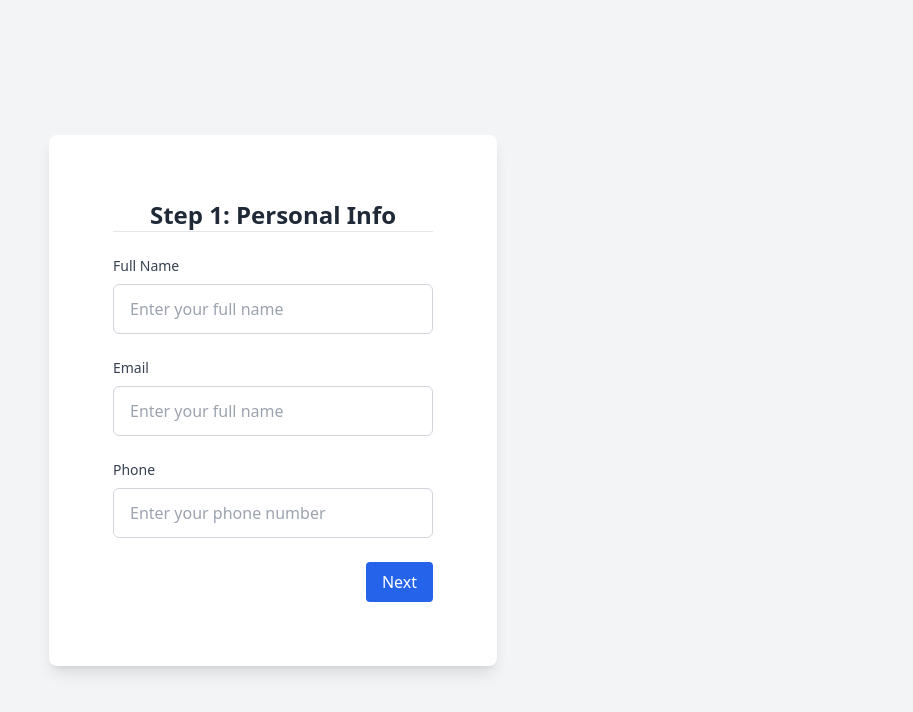
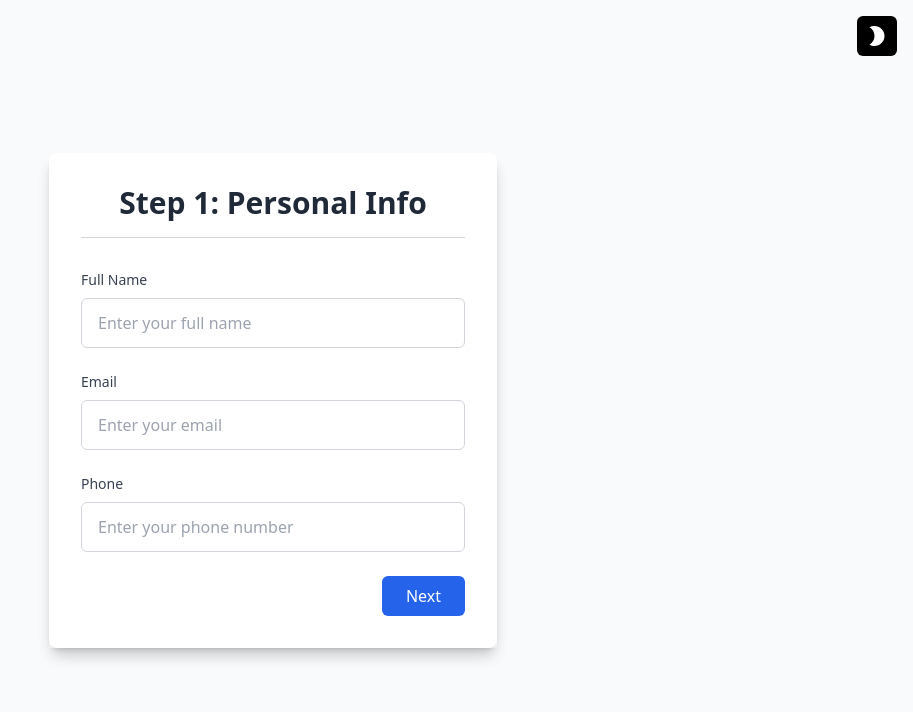
Before and after one commit to rifat-sarker/pxlhut-assignment, a Next.js app: page / in a window 1280 px wide. Shown: the top 712 px of the page, without its empty margins (367-1280 px from the left). Built offline with nearby package versions, Linux system fonts and the light colour scheme.

Commit message:
Add dark mode toggle, enhance multi-step form, and update dependencies

```diff
--- a/db.json
+++ b/db.json
@@ -10,6 +10,28 @@
       "username": "rifatsarker",
       "password": "12345678",
       "confirmPassword": "12345678"
+    },
+    {
+      "id": "1aa6",
+      "fullName": "Rifat Sarker",
+      "email": "rifatswd@gmail.com",
+      "phone": "01642550487",
+      "address": "Tangail",
+      "zip": "19605",
+      "username": "rifatsarkerjony",
+      "password": "fsdfdfdfdfdf",
+      "confirmPassword": "fsdfdfdfdfdf"
+    },
+    {
+      "id": "4859",
+      "fullName": "Rifat Sarker",
+      "email": "rifatsarkerjony@gmail.com",
+      "phone": "+8801642550487",
+      "address": "Tangail",
+      "zip": "19605",
+      "username": "rifatsarker",
+      "password": "123456",
+      "confirmPassword": "123456"
     }
   ]
 }
--- a/package.json
+++ b/package.json
@@ -17,6 +17,7 @@
     "react": "^19.0.0",
     "react-dom": "^19.0.0",
     "react-hook-form": "^7.55.0",
+    "react-icons": "^5.5.0",
     "react-redux": "^9.2.0",
     "zod": "^3.24.2"
   },
--- a/src/app/globals.css
+++ b/src/app/globals.css
@@ -2,3 +2,19 @@
 @tailwind base;
 @tailwind components;
 @tailwind utilities;
+
+
+
+body {
+  transition: background-color 0.3s, color 0.3s; /* Add smooth transitions */
+}
+
+.dark {
+  background-color: #1f2937; /* Dark background color */
+  color: white; /* Dark text color */
+}
+
+.light {
+  background-color: #ffffff; /* Light background color */
+  color: black; /* Light text color */
+}
--- a/src/app/layout.tsx
+++ b/src/app/layout.tsx
@@ -2,6 +2,7 @@ import type { Metadata } from "next";
 import { Geist, Geist_Mono } from "next/font/google";
 import "./globals.css";
 import { Providers } from "@/providers/Providers";
+import DarkModeToggle from "@/components/DarkModeToggle";
 
 const geistSans = Geist({
   variable: "--font-geist-sans",
@@ -28,7 +29,12 @@ export default function RootLayout({
       <body
         className={`${geistSans.variable} ${geistMono.variable} antialiased`}
       >
-        <Providers>{children}</Providers>
+        <Providers>
+          <div className="fixed top-4 right-4 z-50">
+            <DarkModeToggle />
+          </div>
+          {children}
+        </Providers>
       </body>
     </html>
   );
--- /dev/null
+++ b/src/components/DarkModeToggle.tsx
@@ -0,0 +1,43 @@
+"use client";
+
+import { useEffect, useState } from "react";
+import { CiLight } from "react-icons/ci";
+import { MdModeNight } from "react-icons/md";
+
+
+
+const DarkModeToggle = () => {
+  const [isDarkMode, setIsDarkMode] = useState(false);
+
+  useEffect(() => {
+    const storedMode = localStorage.getItem("darkMode");
+    if (storedMode === "true") {
+      setIsDarkMode(true);
+    }
+  }, []);
+
+  useEffect(() => {
+    if (isDarkMode) {
+      document.documentElement.classList.add("dark");
+      localStorage.setItem("darkMode", "true");
+    } else {
+      document.documentElement.classList.remove("dark");
+      localStorage.setItem("darkMode", "false");
+    }
+  }, [isDarkMode]);
+
+  return (
+    <button
+      onClick={() => setIsDarkMode((prev) => !prev)}
+      className="p-2 bg-black text-white rounded-md"
+    >
+      {isDarkMode ? (
+        <CiLight size={24}/>
+      ) : (
+        <MdModeNight size={24} />
+      )}
+    </button>
+  );
+};
+
+export default DarkModeToggle;
--- a/src/components/MultiStepForm/MultiStepForm.tsx
+++ b/src/components/MultiStepForm/MultiStepForm.tsx
@@ -37,14 +37,15 @@ const MultiStepForm = () => {
   };
 
   return (
-    <div className="min-h-screen flex items-center justify-center bg-gray-100 px-4">
-      <div className="bg-white p-8 rounded-lg shadow-lg w-full max-w-md">
+    <div className="flex items-center justify-center p-5 bg-gray-50 dark:bg-gray-900 min-h-screen">
+      <div className="rounded-lg shadow-lg w-full max-w-md">
         {step === 0 && (
           <Step1
             onNext={(data: FormDataStep1) => {
               updateForm(data);
               handleNext();
             }}
+            formData={formData} // Pass formData to Step1
           />
         )}
         {step === 1 && (
@@ -54,6 +55,7 @@ const MultiStepForm = () => {
               handleNext();
             }}
             onBack={handleBack}
+            formData={formData} // Pass formData to Step2
           />
         )}
         {step === 2 && (
@@ -63,6 +65,7 @@ const MultiStepForm = () => {
               handleNext();
             }}
             onBack={handleBack}
+            formData={formData} // Pass formData to Step3
           />
         )}
         {step === 3 && (
--- a/src/components/MultiStepForm/Step1.tsx
+++ b/src/components/MultiStepForm/Step1.tsx
@@ -3,30 +3,41 @@
 import React from "react";
 import { useForm } from "react-hook-form";
 import { zodResolver } from "@hookform/resolvers/zod";
-import { FormDataStep1 } from "@/types/formData";
+import { FormData, FormDataStep1 } from "@/types/formData";
 import { step1Schema } from "@/schemas/step1Schema";
 
-const Step1 = ({ onNext }: { onNext: (data: FormDataStep1) => void }) => {
+const Step1 = ({
+  onNext,
+  formData,
+}: {
+  onNext: (data: FormDataStep1) => void;
+  formData: FormData;
+}) => {
   const {
     register,
     handleSubmit,
     formState: { errors },
   } = useForm<FormDataStep1>({
     resolver: zodResolver(step1Schema),
+    defaultValues: {
+      fullName: formData.fullName,
+      email: formData.email,
+      phone: formData.phone,
+    },
   });
 
   return (
-    <div className=" flex items-center justify-center">
-      <div className="bg-white p-8 w-full max-w-md">
-        <h1 className="text-2xl font-semibold text-center mb-6 text-gray-800">
+    <div className="flex items-center justify-center dark:bg-gray-900 bg-gray-50">
+      <div className="bg-white dark:bg-gray-800 p-8 rounded-lg shadow-lg w-full max-w-md">
+        <h1 className="text-3xl font-semibold text-center mb-8 text-gray-800 dark:text-white">
           Step 1: Personal Info
-          <hr />
+          <hr className="my-4 border-gray-300 dark:border-gray-600" />
         </h1>
         <form onSubmit={handleSubmit(onNext)} className="space-y-6">
           <div>
             <label
               htmlFor="fullName"
-              className="block text-sm   text-gray-700 mb-2"
+              className="block text-sm font-medium text-gray-700 dark:text-gray-300 mb-2"
             >
               Full Name
             </label>
@@ -34,7 +45,7 @@ const Step1 = ({ onNext }: { onNext: (data: FormDataStep1) => void }) => {
               id="fullName"
               {...register("fullName")}
               placeholder="Enter your full name"
-              className="w-full border border-gray-300 rounded-md px-4 py-3 focus:outline-none focus:ring-2 focus:ring-blue-500"
+              className="w-full border border-gray-300 dark:border-gray-600 rounded-md px-4 py-3 focus:outline-none focus:ring-2 focus:ring-blue-500 dark:bg-gray-700 dark:text-white dark:focus:ring-blue-400"
             />
             {errors.fullName && (
               <p className="text-red-500 text-sm mt-1">
@@ -45,15 +56,15 @@ const Step1 = ({ onNext }: { onNext: (data: FormDataStep1) => void }) => {
           <div>
             <label
               htmlFor="email"
-              className="block text-sm   text-gray-700 mb-2"
+              className="block text-sm font-medium text-gray-700 dark:text-gray-300 mb-2"
             >
               Email
             </label>
             <input
               id="email"
               {...register("email")}
-              placeholder="Enter your full name"
-              className="w-full border border-gray-300 rounded-md px-4 py-3 focus:outline-none focus:ring-2 focus:ring-blue-500"
+              placeholder="Enter your email"
+              className="w-full border border-gray-300 dark:border-gray-600 rounded-md px-4 py-3 focus:outline-none focus:ring-2 focus:ring-blue-500 dark:bg-gray-700 dark:text-white dark:focus:ring-blue-400"
             />
             {errors.email && (
               <p className="text-red-500 text-sm mt-1">
@@ -65,7 +76,7 @@ const Step1 = ({ onNext }: { onNext: (data: FormDataStep1) => void }) => {
           <div>
             <label
               htmlFor="phone"
-              className="block text-sm   text-gray-700 mb-2"
+              className="block text-sm font-medium text-gray-700 dark:text-gray-300 mb-2"
             >
               Phone
             </label>
@@ -73,7 +84,7 @@ const Step1 = ({ onNext }: { onNext: (data: FormDataStep1) => void }) => {
               id="phone"
               {...register("phone")}
               placeholder="Enter your phone number"
-              className="w-full border border-gray-300 rounded-md px-4 py-3 focus:outline-none focus:ring-2 focus:ring-blue-500"
+              className="w-full border border-gray-300 dark:border-gray-600 rounded-md px-4 py-3 focus:outline-none focus:ring-2 focus:ring-blue-500 dark:bg-gray-700 dark:text-white dark:focus:ring-blue-400"
             />
             {errors.phone && (
               <p className="text-red-500 text-sm mt-1">
@@ -82,10 +93,10 @@ const Step1 = ({ onNext }: { onNext: (data: FormDataStep1) => void }) => {
             )}
           </div>
 
-          <div className="flex justify-end">
+          <div className="flex justify-end mt-6">
             <button
               type="submit"
-              className="py-2 px-4 bg-blue-600 text-white rounded hover:bg-blue-700"
+              className="py-2 px-6 bg-blue-600 text-white rounded-md hover:bg-blue-700 focus:outline-none focus:ring-2 focus:ring-blue-500 dark:bg-blue-500 dark:hover:bg-blue-600"
             >
               Next
             </button>
@@ -95,4 +106,5 @@ const Step1 = ({ onNext }: { onNext: (data: FormDataStep1) => void }) => {
     </div>
   );
 };
+
 export default Step1;
--- a/src/components/MultiStepForm/summary.tsx
+++ b/src/components/MultiStepForm/summary.tsx
@@ -23,13 +23,13 @@ const Summary = ({ data, onBack, onSubmit }: SummaryProps) => {
   };
 
   return (
-    <div className="flex items-center justify-center bg-gray-50">
-      <div className="bg-white p-8 w-full max-w-md">
-        <h2 className="text-2xl font-bold mb-6 text-center text-gray-800">
+    <div className="flex items-center justify-center dark:bg-gray-900 bg-gray-50">
+      <div className="bg-white dark:bg-gray-800 p-8 rounded-lg shadow-lg w-full max-w-md">
+        <h2 className="text-3xl font-semibold text-center mb-8 text-gray-800 dark:text-white">
           Review Your Information
           <hr />
         </h2>
-        <div className="space-y-4 text-gray-700">
+        <div className="space-y-4 text-gray-700 dark:text-gray-300">
           <div>
             <strong>Full Name:</strong> {data.fullName}
           </div>
--- a/src/redux/hooks.ts
+++ b/src/redux/hooks.ts
@@ -1,6 +1,6 @@
 import { useDispatch, useSelector, TypedUseSelectorHook } from "react-redux";
 import type { RootState, AppDispatch } from "./store";
 
-// Correct way:
+// Use throughout your app instead of plain `useDispatch` and `useSelector`
 export const useAppDispatch = () => useDispatch<AppDispatch>();
 export const useAppSelector: TypedUseSelectorHook<RootState> = useSelector;
--- a/tailwind.config.js
+++ b/tailwind.config.js
@@ -1,8 +1,13 @@
 /** @type {import('tailwindcss').Config} */
 module.exports = {
+  darkMode: "class",
   content: ["./index.html", "./src/**/*.{js,ts,jsx,tsx}"],
   theme: {
-    extend: {},
+    extend: {
+      colors: {
+        // primary: "#1D4ED8",
+      },
+    },
   },
   plugins: [],
 };
```
Also changed, not shown: src/components/MultiStepForm/Step2.tsx (+17 -8 lines), src/components/MultiStepForm/Step3.tsx (+19 -10 lines), 1 other file (tests, documents, lock files or other folders).
